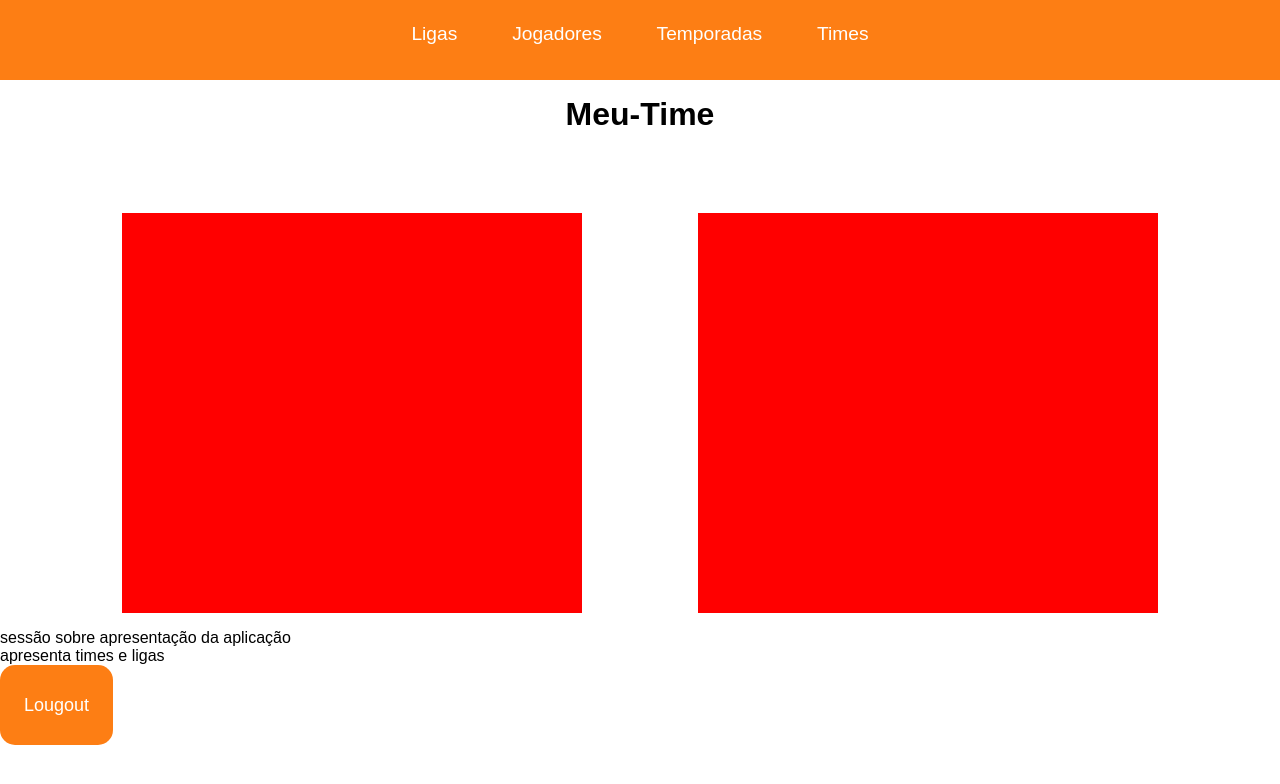
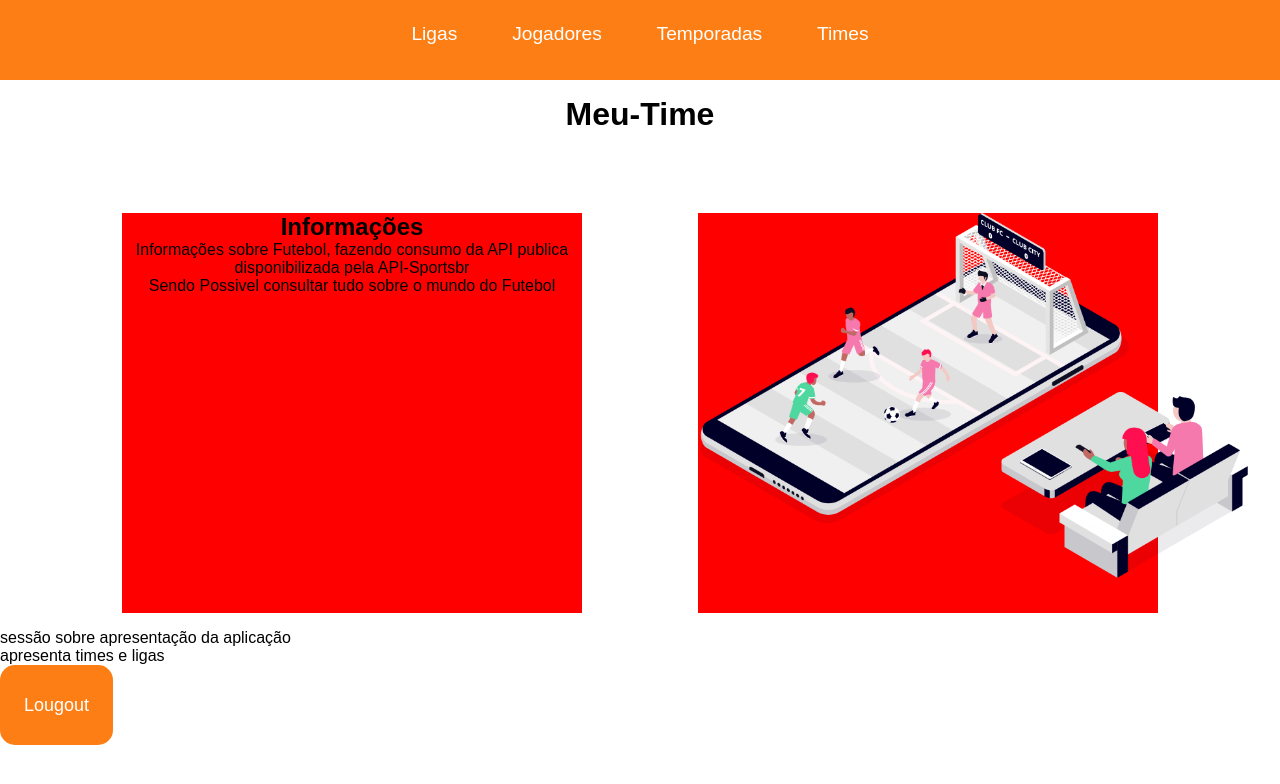
Before and after one commit to BielBatemarque/meu-time, a React (Create React App) app: page /Home in a window 1280 px wide. Shown: the top 784 px of the page. Built offline with nearby package versions, Linux system fonts and the light colour scheme.

Commit message:
componente home

```diff
--- a/src/App.jsx
+++ b/src/App.jsx
@@ -11,7 +11,6 @@ function App() {
           <Content />
         </BrowserRouter>
       </AppContext>
-
     </div>
   );
 }
--- a/src/pages/Home/Home.css
+++ b/src/pages/Home/Home.css
@@ -22,4 +22,10 @@
     width: 40%;
     height: 50vh;
     margin: 0 auto;
+    text-align: center;
+
 }
+
+.imgcampo{
+    width: 550px;
+}
--- a/src/pages/Home/index.jsx
+++ b/src/pages/Home/index.jsx
@@ -1,6 +1,8 @@
 
 import { Menu } from '../../components/Menu/Menu';
 import { Button } from '../../components/button';
+import campo from '../../assets/campo.png';
+
 import './Home.css';
 export const Home = () => {
     return(
@@ -10,8 +12,16 @@ export const Home = () => {
                 <h1>Meu-Time</h1>
             </div>
             <section className='section-home'>
-               <div className='dh1'></div>
-               <div className='dh1'></div>
+               <div className='dh1'>
+                    <h2 className='title-descricao'>Informações</h2>
+                    <p className='descricao'>Informações sobre Futebol, fazendo consumo da API publica disponibilizada pela API-Sportsbr <br />
+                    Sendo Possivel consultar tudo sobre o mundo do Futebol
+                    </p>
+
+               </div>
+               <div className='dh1'>
+                    <img src={campo} alt="campoIMG" className='imgcampo'/>
+               </div>
 
             </section>
             <section>
```
Also changed, not shown: src/assets/campo.png (added).
